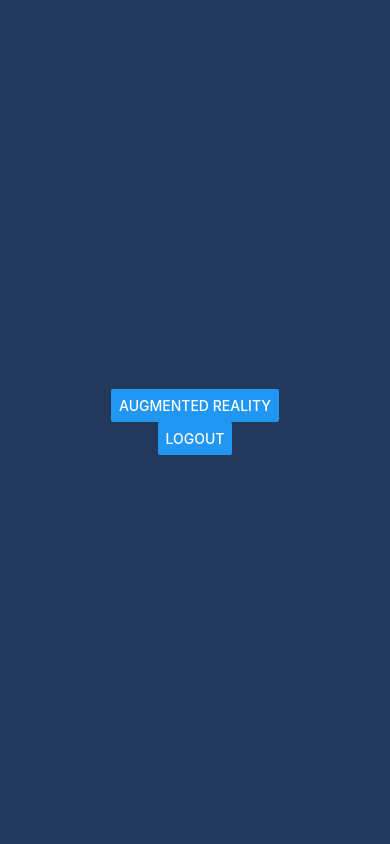
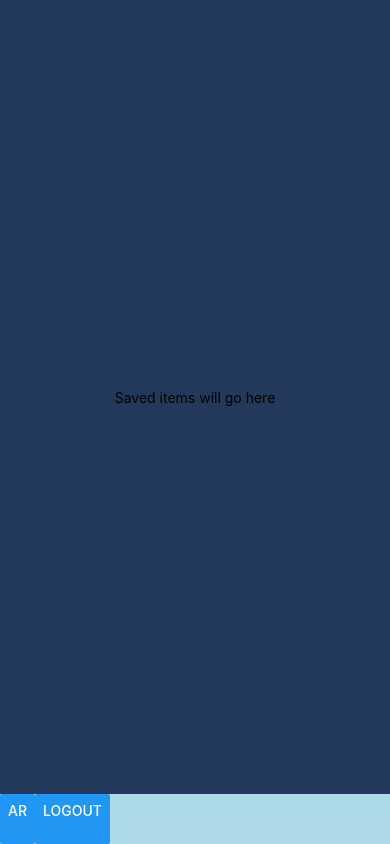
Before and after one commit to Assert-Reconceptualization/ScannAr, a React Native app in the folder client/: screen / in a window 390 px wide. Both pictures are taken after a click on the button "CUSTOMER". Built offline with nearby package versions, Linux system fonts and the light colour scheme.

Commit message:
added CustomerNavBar to customer landing

```diff
--- a/client/components/NavBar/CustomerNavBar.js
+++ b/client/components/NavBar/CustomerNavBar.js
@@ -0,0 +1,23 @@
+import React from "react";
+import { Text, View, StyleSheet, Button } from "react-native";
+
+const CustomerNavBar = () => {
+return (
+    <View style={styles.bar}>
+        <Button title="AR" onPress={() => navigator.push("AR")} />
+        <Button title="Logout" onPress={() => navigator.pop()} />
+    </View>
+    )
+};
+
+const styles = StyleSheet.create({
+    bar: {
+        // flex:1,
+        flexDirection: "row",
+        height: 50,
+        width: "100%",
+        backgroundColor: 'lightblue'
+    }
+});
+
+export default CustomerNavBar;
--- a/client/screens/CustomerLanding.js
+++ b/client/screens/CustomerLanding.js
@@ -1,18 +1,27 @@
 import React from "react";
 import { Text, View, StyleSheet, Button } from "react-native";
 
+// import components
+import CustomerNavBar from '../components/NavBar/CustomerNavBar';
+
 const CustomerLanding = ({ navigator }) => (
-    <View style={[styles.screen, { backgroundColor: "#23395B" }]}>
-        <Button title="Augmented Reality" onPress={() => navigator.push("AR")} />
-        <Button title="Logout" onPress={() => navigator.pop()} />
+    <View style={styles.screen}>
+        <View style={styles.links}>
+            <Text>Saved items will go here</Text>
+        </View>
+        <CustomerNavBar />
     </View>
 );
 
 const styles = StyleSheet.create({
-    screen: {
+    links: {
         flex: 1,
         justifyContent: "center",
         alignItems: "center"
+    },
+    screen: {
+        flex: 1,
+        backgroundColor: "#23395B",
     }
 });
 
```
